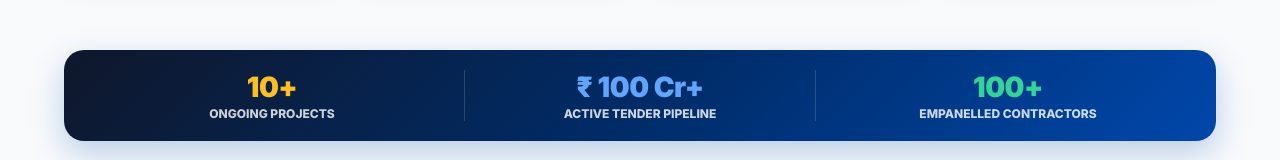
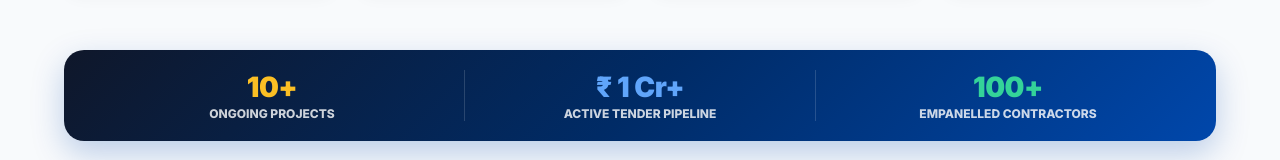
Before and after one commit to hindustan-groups/Empanelment-Portal, a React (Vite) app: page / in a window 1280 px wide. Shown: the part 476-636 px from the top of the page. Built offline with nearby package versions, Linux system fonts and the light colour scheme.

Commit message:
Update Active Tender Pipeline metric value to ₹ 1 Cr+ in Hero ribbon and Admin CMS default settings

```diff
--- a/src/components/HeroSection.jsx
+++ b/src/components/HeroSection.jsx
@@ -7,7 +7,7 @@ const DEFAULT_SITE_CONFIG = {
   heroTitleRed: 'Projects',
   heroSubtitle: 'Direct online empanelment portal for Vendors, Contractors, Machinery Suppliers, and Consultants. Fast-track technical & financial verification for active project tenders.',
   ongoingProjectsCount: '10+',
-  activePipelineValue: '₹ 100 Cr+',
+  activePipelineValue: '₹ 1 Cr+',
   baseContractorCount: '100+'
 };
 
@@ -148,7 +148,7 @@ export default function HeroSection({ selectedCategory, setSelectedCategory, onS
 
           <div style={{ borderLeft: '1px solid rgba(255,255,255,0.15)', borderRight: '1px solid rgba(255,255,255,0.15)' }}>
             <div style={{ fontSize: '1.75rem', fontWeight: 900, color: '#60A5FA', letterSpacing: '-0.5px' }}>
-              {siteConfig.activePipelineValue || '₹ 100 Cr+'}
+              {siteConfig.activePipelineValue || '₹ 1 Cr+'}
             </div>
             <div style={{ fontSize: '0.75rem', textTransform: 'uppercase', fontWeight: 800, opacity: 0.8, marginTop: 2 }}>
               Active Tender Pipeline
--- a/src/pages/AdminPage.jsx
+++ b/src/pages/AdminPage.jsx
@@ -47,7 +47,7 @@ const DEFAULT_SITE_CONFIG = {
   helpdeskBannerTitle:    'Need Assistance with Empanelment Filing?',
   helpdeskBannerSubtitle: 'Our Procurement Helpdesk is available Monday – Saturday (09:00 AM – 06:00 PM IST)',
   ongoingProjectsCount:   '10+',
-  activePipelineValue:    '₹ 100 Cr+',
+  activePipelineValue:    '₹ 1 Cr+',
   baseContractorCount:    '100+'
 };
 
@@ -550,7 +550,7 @@ export default function AdminPage({ isAuthenticated, onLogout }) {
                     </div>
                     <div>
                       <label className="form-label">Active Pipeline Value</label>
-                      <input type="text" value={siteConfig.activePipelineValue || '₹ 100 Cr+'} onChange={e => setSiteConfig({ ...siteConfig, activePipelineValue: e.target.value })} className="form-input" placeholder="₹ 100 Cr+" />
+                      <input type="text" value={siteConfig.activePipelineValue || '₹ 1 Cr+'} onChange={e => setSiteConfig({ ...siteConfig, activePipelineValue: e.target.value })} className="form-input" placeholder="₹ 1 Cr+" />
                     </div>
                     <div>
                       <label className="form-label">Base Empanelled Contractors</label>
```
